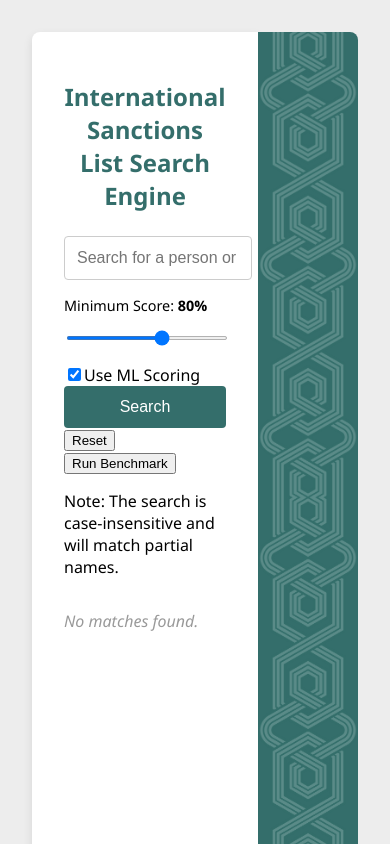
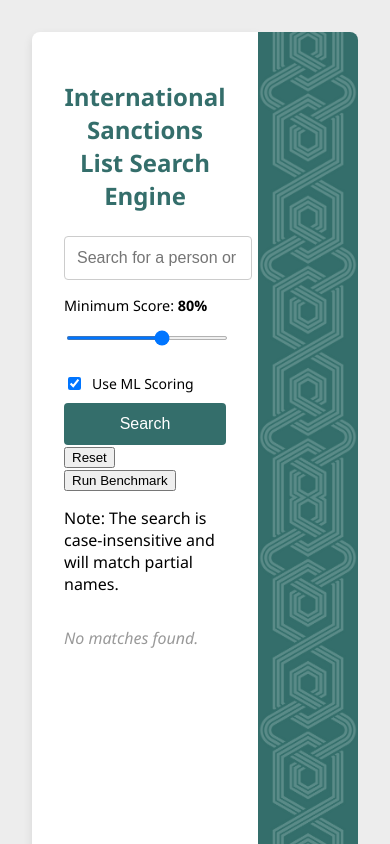
Before and after one commit to AshotTadevosyan/ISLAP, a React (Create React App) app in the folder frontend/: page / in a window 390 px wide. Shown: the top 844 px of the page. Built offline with nearby package versions, Linux system fonts and the light colour scheme.

Commit message:
Style updates for benchmark chart and responsive layout

```diff
--- a/frontend/src/layout.css
+++ b/frontend/src/layout.css
@@ -145,3 +145,20 @@ aside{
   aside > img{
     width: 100px;
   }
+
+  .benchmark-result {
+    margin-top: 1rem;
+    padding: 0.75rem;
+    background-color: #e0f7f1;
+    border: 1px solid #10b981;
+    border-radius: 4px;
+    font-size: 0.95rem;
+  }
+
+  .ml-toggle {
+    display: flex;
+    align-items: center;
+    gap: 8px;
+    margin: 10px 0;
+    font-size: 14px;
+  }
```
